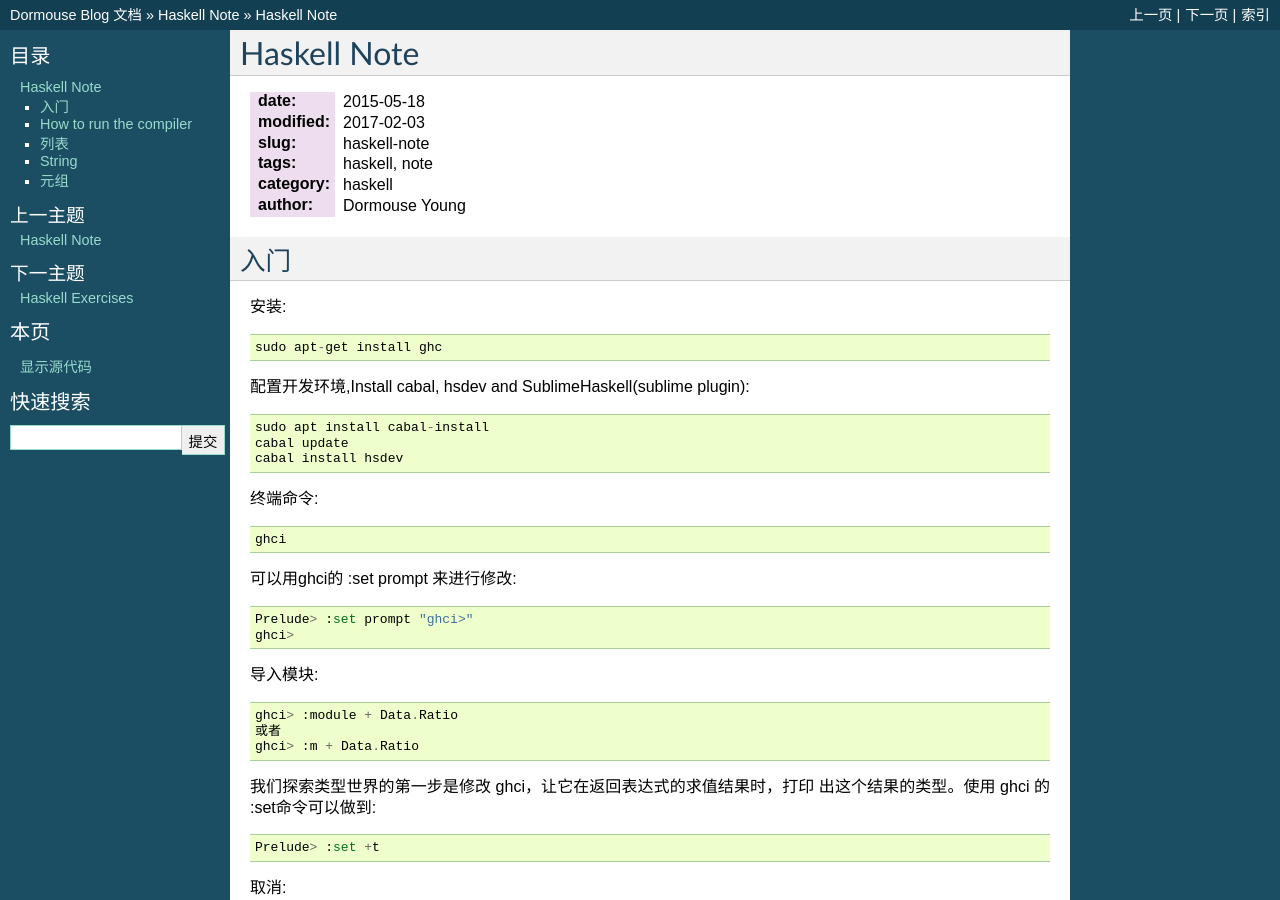
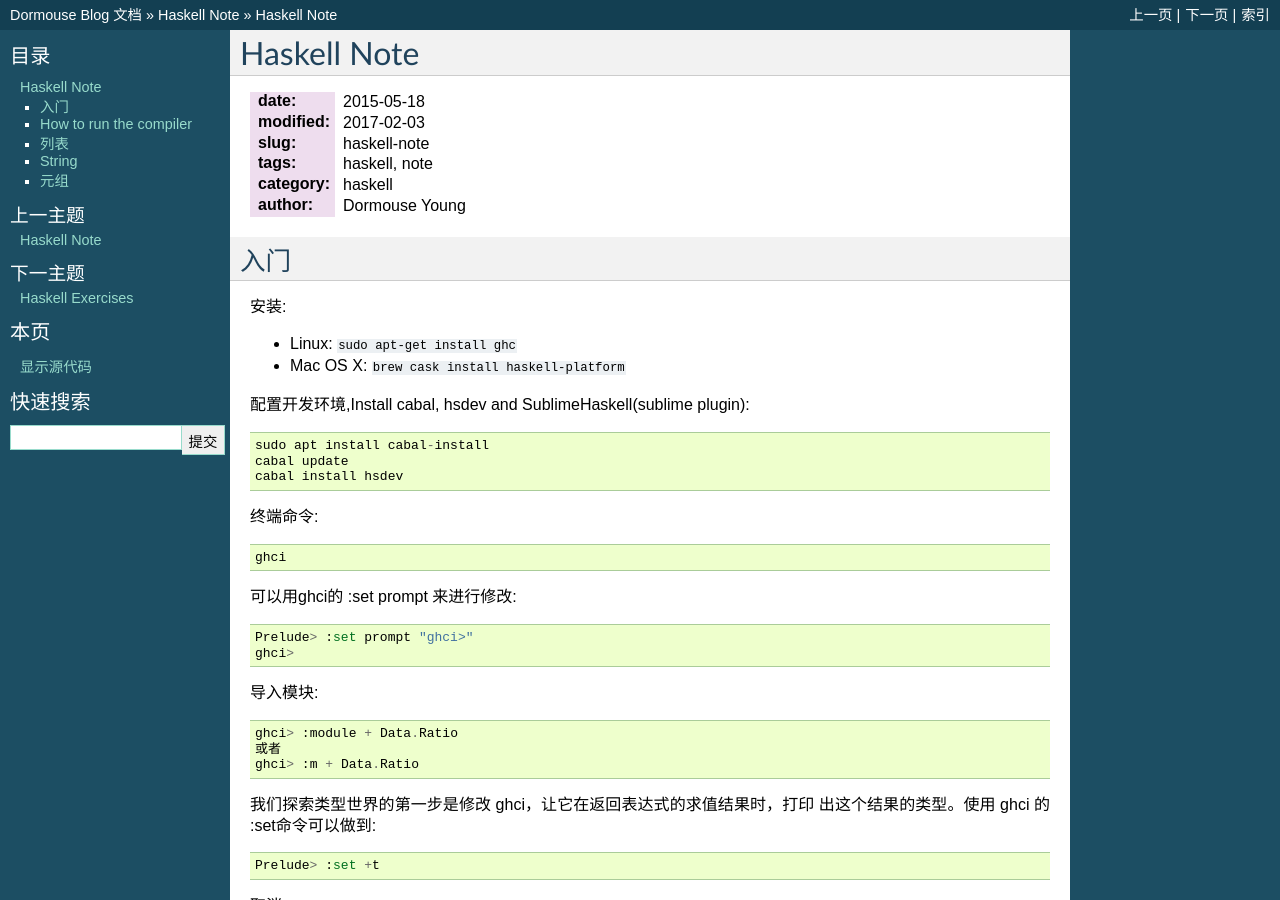
Before and after one commit to dormouse/blog, a Sphinx documentation site: the page built from source/haskell/haskell-note.rst, in a window 1280 px wide and 900 px high. Built offline with Sphinx 7.4.7, drawn with Linux system fonts in a browser that asks for light colours.

Commit message:
modified:   .gitignore modified:   source/haskell/haskell-note.rst deleted:    source/haskell/haskell_learn/yaht deleted:    source/haskell/haskell_learn/yaht.hi deleted:    source/haskell/haskell_learn/yaht.o new file:   source/haskell/yaht-exercises/yaht_3_10.hs renamed:    source/haskell/haskell_learn/yaht.hs -> source/haskell/yaht-exercises/yaht_3_2_to_3_9.hs

```diff
--- a/source/haskell/haskell-note.rst
+++ b/source/haskell/haskell-note.rst
@@ -12,9 +12,10 @@ Haskell Note
 入门
 ====
 
-安装::
+安装:
 
-    sudo apt-get install ghc
+* Linux: ``sudo apt-get install ghc``
+* Mac OS X: ``brew cask install haskell-platform``
 
 配置开发环境,Install cabal, hsdev and SublimeHaskell(sublime plugin)::
 
```
Also changed, not shown: 7 other files.
